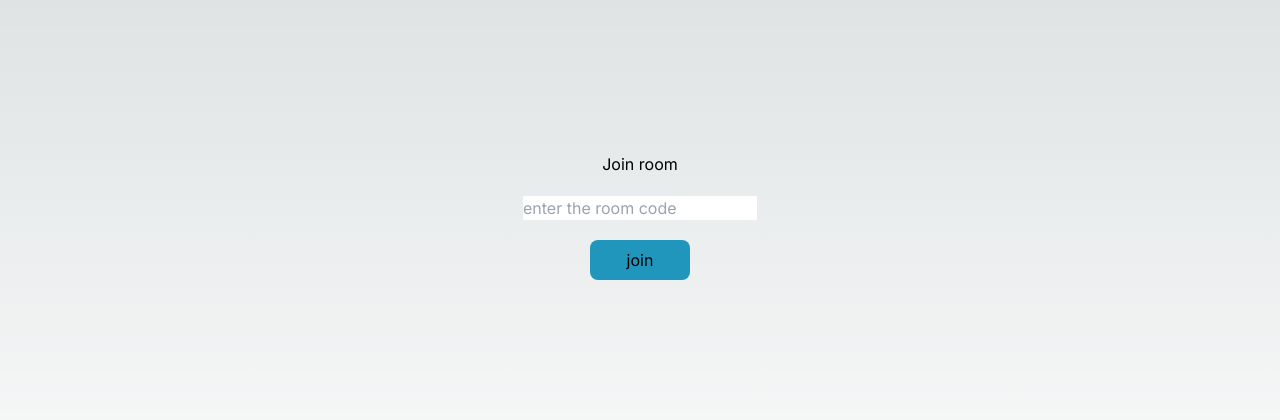
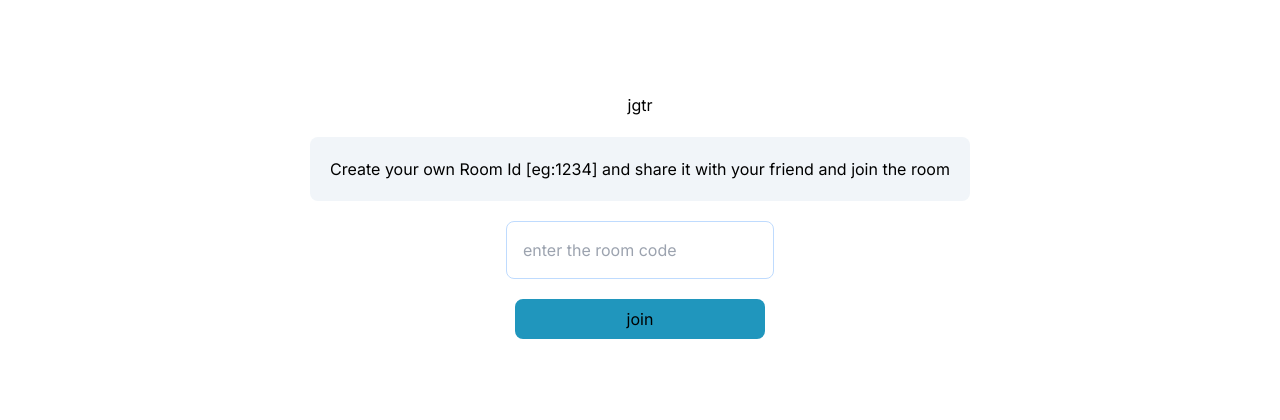
Before and after one commit to alanjohnck/IdeaLab, a Next.js app: page /meetingpage in a window 1280 px wide. Shown: the part 184-604 px from the top of the page. Built offline with nearby package versions, Linux system fonts and the light colour scheme.

Commit message:
some frontend changes

```diff
--- a/src/app/meetingpage/page.tsx
+++ b/src/app/meetingpage/page.tsx
@@ -18,17 +18,18 @@ const handleJoinRoom =useCallback(()=>{
 },[router,value])
 
  return (
- <div className="flex flex-col h-screen w-screen items-center justify-center gap-5">
-
-     <h1>Join room</h1>
+ <div className="bg-white flex flex-col h-screen w-screen items-center justify-center gap-5">
+     <div className="flex">
+           jgtr
+     </div>
+     <h1 className="text-black font-regular p-5 rounded-lg bg-slate-100">Create your own Room Id [eg:1234] and share it with your friend and join the room</h1>
      <input
-     className="text-black "
+     className="text-black p-4 border border-blue-200 rounded-lg"
      type="text"
       value={value}
       onChange={(e)=>setValue(e.target.value)} placeholder="enter the room code">
-
      </input>
-     <button className="bg-[#2096BD] w-[100px] h-[40px] rounded-lg " onClick={handleJoinRoom}>join</button>
+     <button className="bg-[#2096BD] w-[250px] h-[40px] rounded-lg " onClick={handleJoinRoom}>join</button>
  </div>
  );
 }
--- a/src/app/room/[roomId]/page.tsx
+++ b/src/app/room/[roomId]/page.tsx
@@ -1,6 +1,7 @@
 "use client"
 import React from 'react';
 import { ZegoUIKitPrebuilt } from '@zegocloud/zego-uikit-prebuilt';
+import { start } from 'repl';
 
 export default function RoomId({params}:any){
 
@@ -10,6 +11,7 @@ export default function RoomId({params}:any){
     const roomID = params.roomId;
     const appID = 413796643;
     const serverSecret = "df25568f423464aa9ae77b4e88f0de02";
+
     const kitToken =  ZegoUIKitPrebuilt.generateKitTokenForTest(
          appID,
          serverSecret,
@@ -27,18 +29,22 @@ export default function RoomId({params}:any){
 
         }],
         scenario:{
+
             mode:ZegoUIKitPrebuilt.OneONoneCall,
+
         },
+
         showScreenSharingButton:false
      })
+
  }
 
 
  return (
 
-    <div>
+    <div className='flex bg-white item-center justify-center'>
 
-        <div ref={myMeeting} />
+        <div className='flex h-screen w-screen ' ref={myMeeting} />
 
     </div>
 );
```
